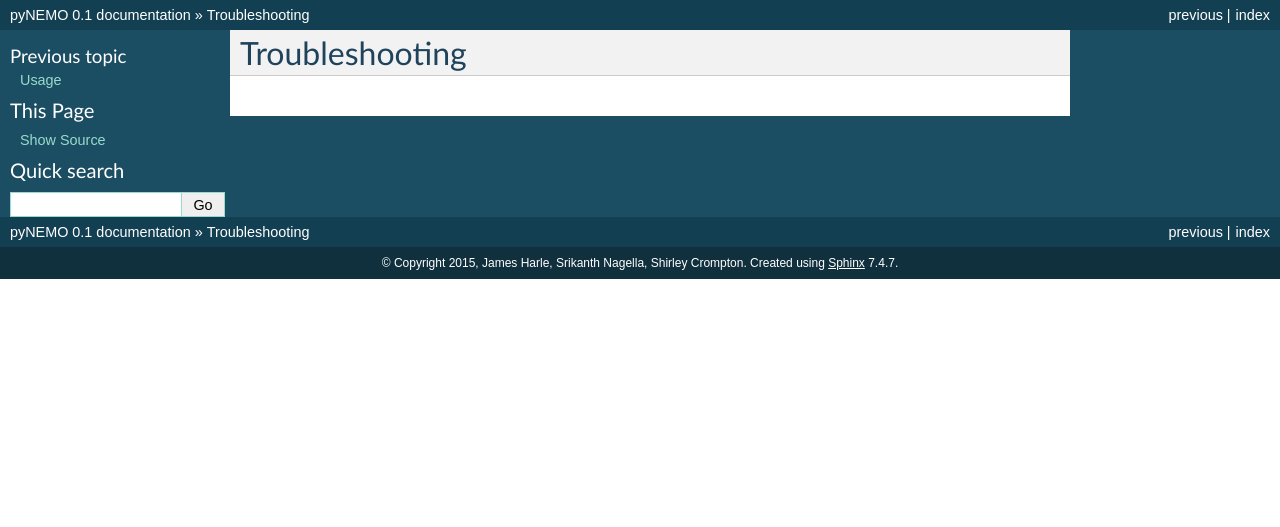
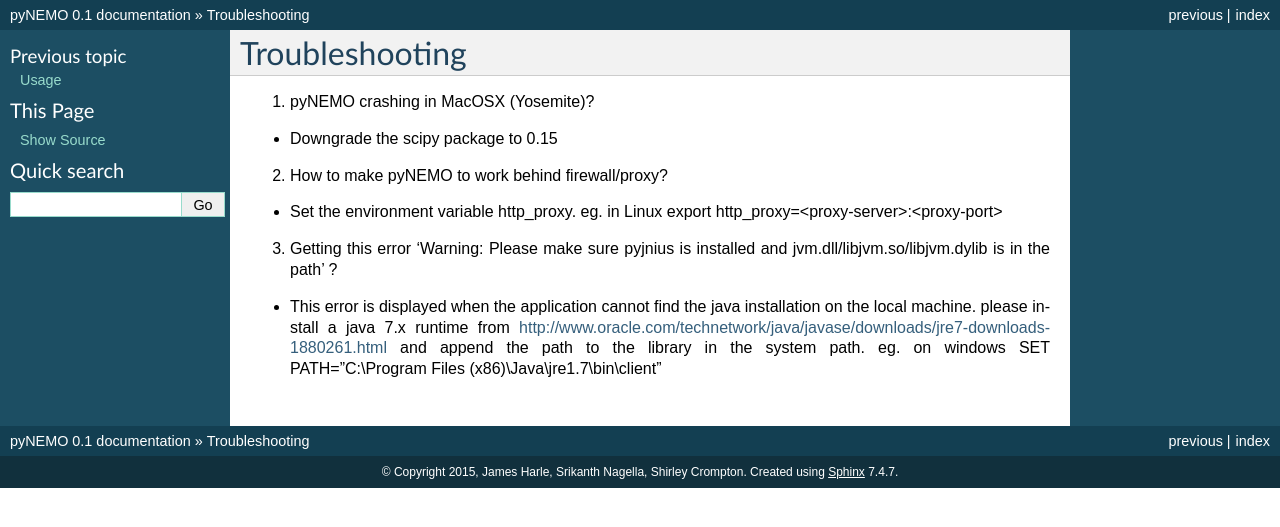
Before and after one commit to vleguenn/PyNEMO, a Sphinx documentation site: the page built from Python/docs/source/troubleshooting.rst, in a window 1280 px wide. Shown: the top 527 px of the page. Built offline with Sphinx 7.4.7, drawn with Linux system fonts in a browser that asks for light colours.

Commit message:
[#1267] updated document with troubleshooting
git-svn-id: https://ccpforge.cse.rl.ac.uk/svn/pynemo/trunk@125 9a1c3b68-90a4-42a4-98f4-a1cd0af2bb7b

```diff
--- a/Python/docs/source/installation.rst
+++ b/Python/docs/source/installation.rst
@@ -20,7 +20,7 @@
 
 Using conda. pyNEMO supports Win64, OSX and Linux. for other operating systems please build from source.
 
-.. note:: It is recommended to create a seperate virtual environment for pyNEMO. Please follow the instruction on doing this at http://www.continuum.io/blog/conda
+.. note:: It is recommended to create a seperate virtual environment for pyNEMO. Please follow the instructions on doing this at http://www.continuum.io/blog/conda
 
 ::
 
--- a/Python/docs/source/troubleshooting.rst
+++ b/Python/docs/source/troubleshooting.rst
@@ -1,2 +1,14 @@
 Troubleshooting
-================
+===============
+
+1. pyNEMO crashing in MacOSX (Yosemite)?
+
+*  Downgrade the scipy package to 0.15
+
+2. How to make pyNEMO to work behind firewall/proxy?
+
+*  Set the environment variable http_proxy. eg. in Linux export http_proxy=<proxy-server>:<proxy-port>
+
+3. Getting this error 'Warning: Please make sure pyjnius is installed and jvm.dll/libjvm.so/libjvm.dylib is in the path' ?
+
+*  This error is displayed when the application cannot find the java installation on the local machine. please install a java 7.x runtime from http://www.oracle.com/technetwork/java/javase/downloads/jre7-downloads-1880261.html and append the path to the library in the system path. eg. on windows SET PATH="C:\\Program Files (x86)\\Java\\jre1.7\\bin\\client"
```
Also changed, not shown: 2 other files.
